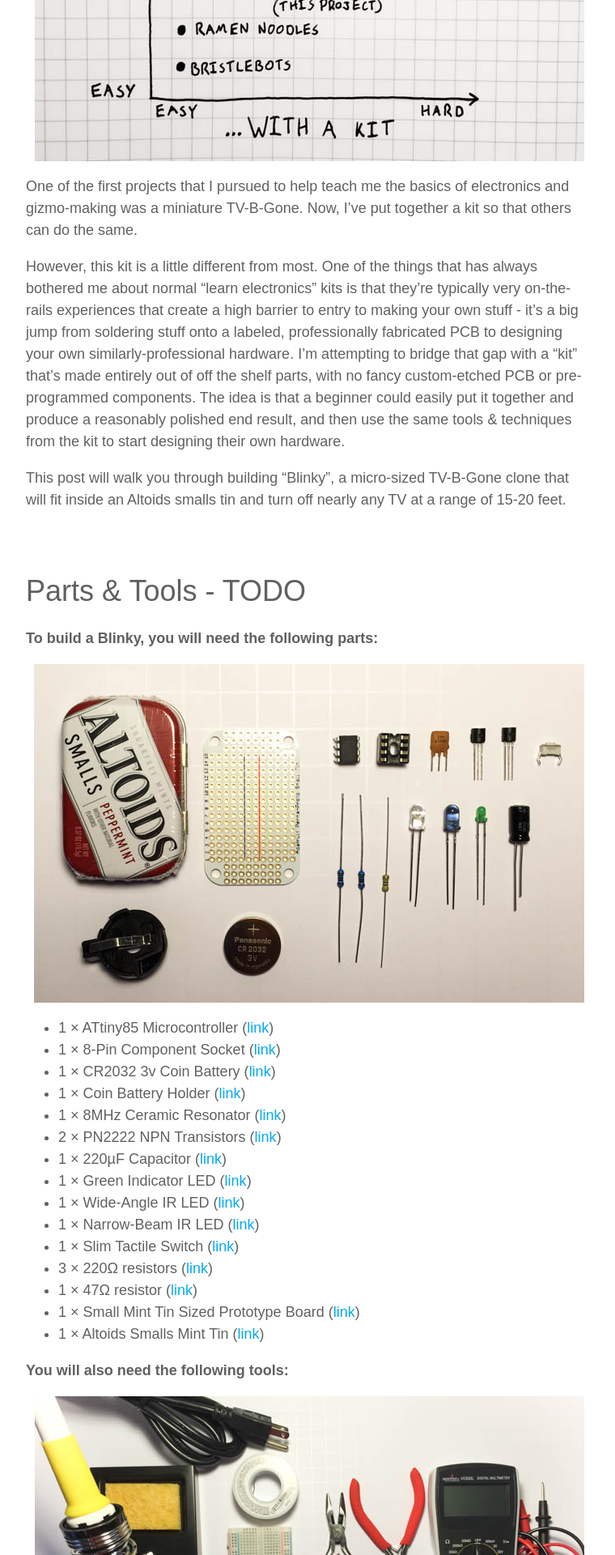
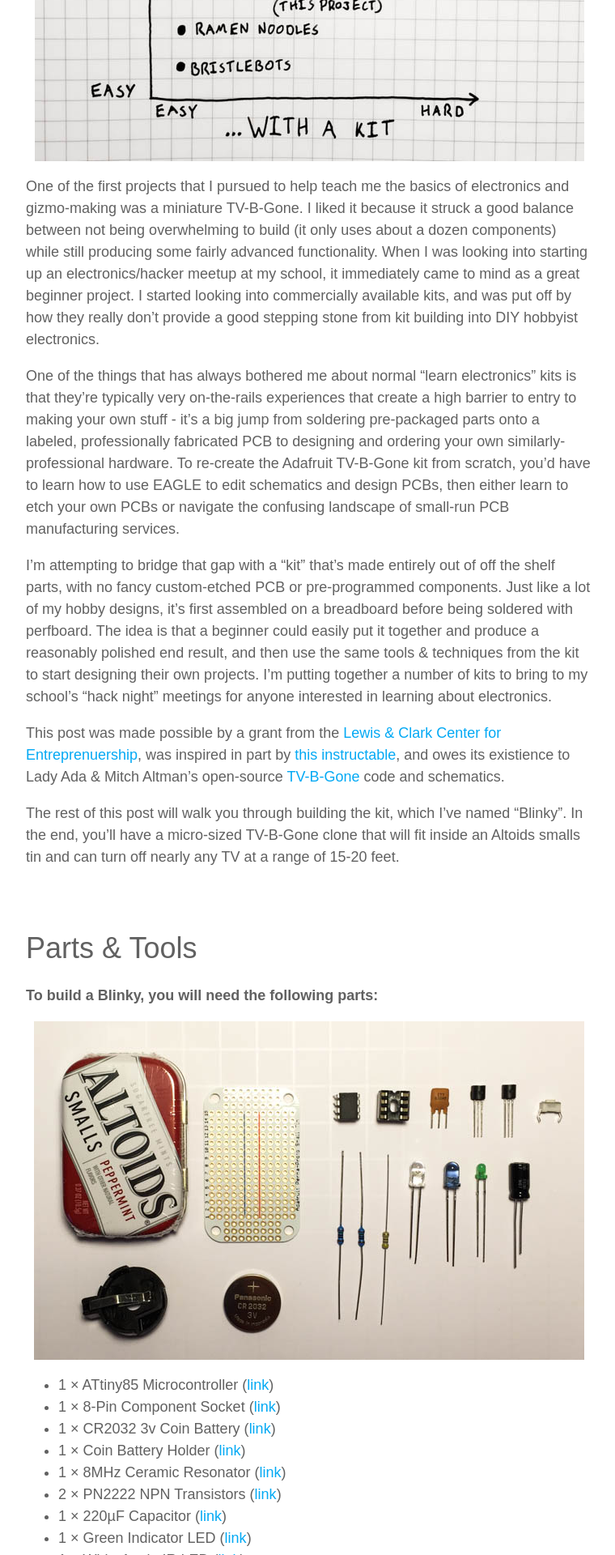
Before and after one commit to qrohlf/qrohlf.github.io, a Jekyll site: the page built from _posts/2014-12-26-blinky-a-micro-tv-zapper-kit.md, in a window 1280 px wide. Shown: the part 668-2588 px from the top of the page at 81% size, without its empty margins (258-1018 px from the left). Built offline with Jekyll 4.4.1, drawn with Linux system fonts in a browser that asks for light colours; Markdown is read by kramdown in place of the engine named in the settings; a script that is not in the unit is left out; some of the changed text lies outside the part shown.

Commit message:
Prep Blinky post for publication

```diff
--- a/_posts/2014-12-26-blinky-a-micro-tv-zapper-kit.md
+++ b/_posts/2014-12-26-blinky-a-micro-tv-zapper-kit.md
@@ -7,13 +7,17 @@ date: 2014-12-26
 
 ![project difficulty graph](/images/blinky/project_difficulty_graph.jpg)
 
-One of the first projects that I pursued to help teach me the basics of electronics and gizmo-making was a miniature TV-B-Gone. Now, I've put together a kit so that others can do the same.
+One of the first projects that I pursued to help teach me the basics of electronics and gizmo-making was a miniature TV-B-Gone. I liked it because it struck a good balance between not being overwhelming to build (it only uses about a dozen components) while still producing some fairly advanced functionality. When I was looking into starting up an electronics/hacker meetup at my school, it immediately came to mind as a great beginner project. I started looking into commercially available kits, and was put off by how they really don't provide a good stepping stone from kit building into DIY hobbyist electronics.
 
-However, this kit is a little different from most. One of the things that has always bothered me about normal "learn electronics" kits is that they're typically very on-the-rails experiences that create a high barrier to entry to making your own stuff - it's a big jump from soldering stuff onto a labeled, professionally fabricated PCB to designing your own similarly-professional hardware. I'm attempting to bridge that gap with a "kit" that's made entirely out of off the shelf parts, with no fancy custom-etched PCB or pre-programmed components. The idea is that a beginner could easily put it together and produce a reasonably polished end result, and then use the same tools & techniques from the kit to start designing their own hardware.
+One of the things that has always bothered me about normal "learn electronics" kits is that they're typically very on-the-rails experiences that create a high barrier to entry to making your own stuff - it's a big jump from soldering pre-packaged parts onto a labeled, professionally fabricated PCB to designing and ordering your own similarly-professional hardware. To re-create the Adafruit TV-B-Gone kit from scratch, you'd have to learn how to use EAGLE to edit schematics and design PCBs, then either learn to etch your own PCBs or navigate the confusing landscape of small-run PCB manufacturing services.
 
-This post will walk you through building  "Blinky", a micro-sized TV-B-Gone clone that will fit inside an Altoids smalls tin and turn off nearly any TV at a range of 15-20 feet.
+I'm attempting to bridge that gap with a "kit" that's made entirely out of off the shelf parts, with no fancy custom-etched PCB or pre-programmed components.  Just like a lot of my hobby designs, it's first assembled on a breadboard before being soldered with perfboard. The idea is that a beginner could easily put it together and produce a reasonably polished end result, and then use the same tools & techniques from the kit to start designing their own projects. I'm putting together a number of kits to bring to my school's "hack night" meetings for anyone interested in learning about electronics.
 
-# Parts & Tools - TODO
+This post was made possible by a grant from the [Lewis & Clark Center for Entreprenuership](https://college.lclark.edu/programs/entrepreneurship/), was inspired in part by [this instructable](http://www.instructables.com/id/350-DIY-TV-B-Gone-Mico/), and owes its existience to Lady Ada & Mitch Altman's open-source [TV-B-Gone](https://learn.adafruit.com/tv-b-gone-kit/overview) code and schematics.
+
+The rest of this post will walk you through building the kit, which I've named "Blinky". In the end, you'll have a micro-sized TV-B-Gone clone that will fit inside an Altoids smalls tin and can turn off nearly any TV at a range of 15-20 feet.
+
+# Parts & Tools
 
 **To build a Blinky, you will need the following parts:**
 
@@ -27,11 +31,11 @@ This post will walk you through building  "Blinky", a micro-sized TV-B-Gone clon
 - 2 × PN2222 NPN Transistors ([link](http://www.mouser.com/Search/ProductDetail.aspx?R=PN2222ABUvirtualkey51210000virtualkey512-PN2222ABU))
 - 1 × 220µF Capacitor ([link](http://www.mouser.com/Search/ProductDetail.aspx?R=ECA-0JM221Ivirtualkey66720000virtualkey667-ECA-0JM221I))
 - 1 × Green Indicator LED ([link](http://www.mouser.com/Search/ProductDetail.aspx?R=WP3A8GDvirtualkey60400000virtualkey604-WP3A8GD))
-- 1 × Wide-Angle IR LED ([link](#))
-- 1 × Narrow-Beam IR LED ([link](#))
+- 1 × Wide-Angle IR LED ([link](http://www.mouser.com/Search/ProductDetail.aspx?R=IR333C%2fH0%2fL10virtualkey63810000virtualkey638-IR333C%2fH0%2fL10))
+- 1 × Narrow-Beam IR LED ([link](http://www.mouser.com/Search/ProductDetail.aspx?R=EL-IR333-Avirtualkey63810000virtualkey638-IR333-A))
 - 1 × Slim Tactile Switch ([link](http://www.mouser.com/Search/ProductDetail.aspx?R=EVQ-PE604Tvirtualkey66720000virtualkey667-EVQ-PE604T))
-- 3 × 220Ω resistors ([link](#))
-- 1 × 47Ω resistor ([link](#))
+- 4 × 150Ω resistors ([link](http://www.mouser.com/ProductDetail/KOA-Speer/MF1-4DCT52R1500F2/?qs=%2fha2pyFadujx107AAlVRunDZ5yxoA6p7q1qMzvIyXf5F1unZHHB7JLHLzFzv5nCa))
+- 1 × 47Ω resistor ([link](http://www.mouser.com/Search/ProductDetail.aspx?R=MFR-25FRF52-47Rvirtualkey57620000virtualkey603-MFR-25FRF52-47R))
 - 1 × Small Mint Tin Sized Prototype Board ([link](https://www.adafruit.com/products/1214))
 - 1 × Altoids Smalls Mint Tin ([link](http://www.amazon.com/Altoids-Peppermint-Sugarfree-Ounce-Count/dp/B00DY5ZNAU/ref=sr_1_6?ie=UTF8&qid=1419638389&sr=8-6&keywords=altoids+smalls))
 
@@ -62,7 +65,7 @@ This post will walk you through building  "Blinky", a micro-sized TV-B-Gone clon
 
 # Programming Part 1: Wiring
 
-*If you're using a kit you got from me, your ATtiny is pre-programmed. You can skip straight to the [Building & Testing on a Breadboard](#building-&-testing-on-a-breadboard) section.*
+*If you're using a kit you got from me or at a Hack Night event, your ATtiny is pre-programmed. You can skip straight to the [Building & Testing on a Breadboard](#building-&-testing-on-a-breadboard) section.*
 
 This project works by using a microcontroller to send out a whole bunch of TV "off" signals. However, the microcontroller you just bought is blank - it doesn't have any code or TV "off" signals programmed into it yet. We'll use the AVR programmer along with some open-source code to program the microcontroller to send out TV codes whenever it is reset.
 
@@ -209,12 +212,12 @@ The actual infrared emitters are LEDs like the one we just installed as an indic
 ![transistors](/images/blinky/transistors.jpg)
 <span class="caption">Transistors. I've bent the leads with pliers to help them fit in the breadboard.</span>
 
-Our transistor has three pins, the *emitter*, the *base*, and the *collector*. Like LEDs, the direction of power matters to a transistor. We're going to connect the negative lead of the infrared LED to the collector of the transistor. The transistor base will be connected to the microcontroller, and the emmitter will be connected to ground. When the microcontroller tells the transistor to "turn on" by supplying voltage to the base, the transistor will act like a switch and conduct electricity between the collecter and emitter. This lets us control a lot more power than we could with just the microcontroller alone.
+Our transistor has three pins, the *emitter*, the *base*, and the *collector*. Like LEDs, the direction of power matters to a transistor. We're going to connect the negative lead of the infrared LED to the collector of the transistor. The transistor base will be connected to the microcontroller, and the emitter will be connected to ground. When the microcontroller tells the transistor to "turn on" by supplying voltage to the base, the transistor will act like a switch and conduct electricity between the collector and emitter. This lets us control a lot more power than we could with just the microcontroller alone.
 
 ![transistor pinout](/images/blinky/transistor_pinout.jpg)
 <span class="caption">PN2222 transistor pinout</span>
 
-Pins 5 & 6 on the microcontroller will be controlling our transistors. Connect both pins together with a small wire jumper. Put the transistors in the breadboard and connect each emitter to ground and use a 220Ω resistor to connect each base to pin 6 on the microcontroller. (The resistor performs a similar function to the resistor on the LED, limiting how much power the transistors draw.)
+Pins 5 & 6 on the microcontroller will be controlling our transistors. Connect both pins together with a small wire jumper. Put the transistors in the breadboard and connect each emitter to ground and use a 150Ω resistor to connect each base to pin 6 on the microcontroller. (The resistor performs a similar function to the resistor on the LED, limiting how much power the transistors draw.)
 
 ![transistors wired](/images/blinky/transistors_wired.jpg)
 <span class="caption">Transistor wiring</span>
--- a/_sass/global/_typography.scss
+++ b/_sass/global/_typography.scss
@@ -40,6 +40,7 @@ p, ul, ol {
 
 pre {
   white-space: pre-wrap;
+  word-break: break-all;
   padding: 0.75rem;
   border: 1px solid $gray-200;
   border-radius: 5px;
@@ -53,3 +54,10 @@ blockquote {
   border-left: 5px solid $gray-200;
   padding-left: 10px;
 }
+
+span.caption {
+  display: block;
+  text-align: center;
+  font-style: italic;
+  font-size: 0.8em;
+}
```
Also changed, not shown: other parts of _posts/2014-12-26-blinky-a-micro-tv-zapper-kit.md (+8 -9 lines).
